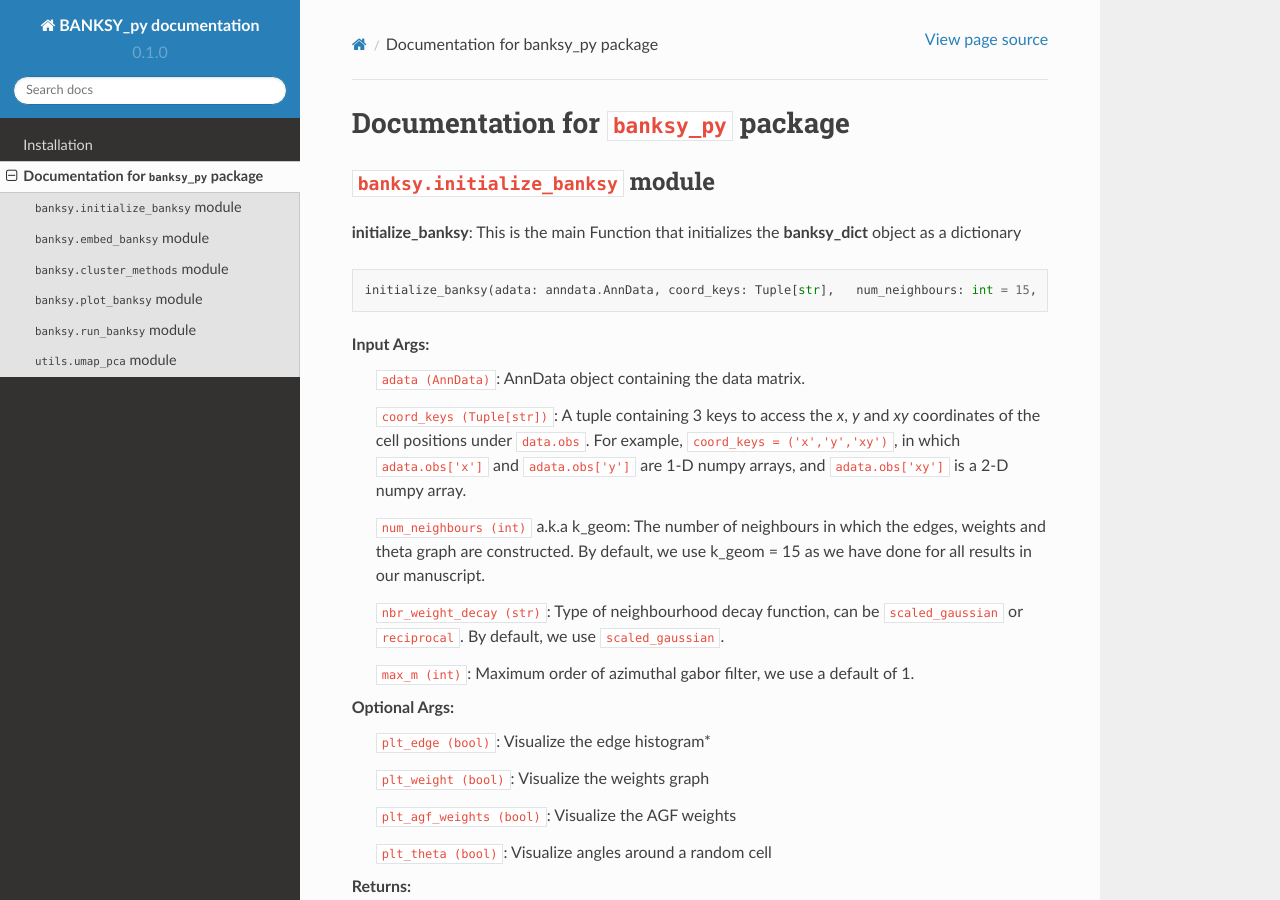
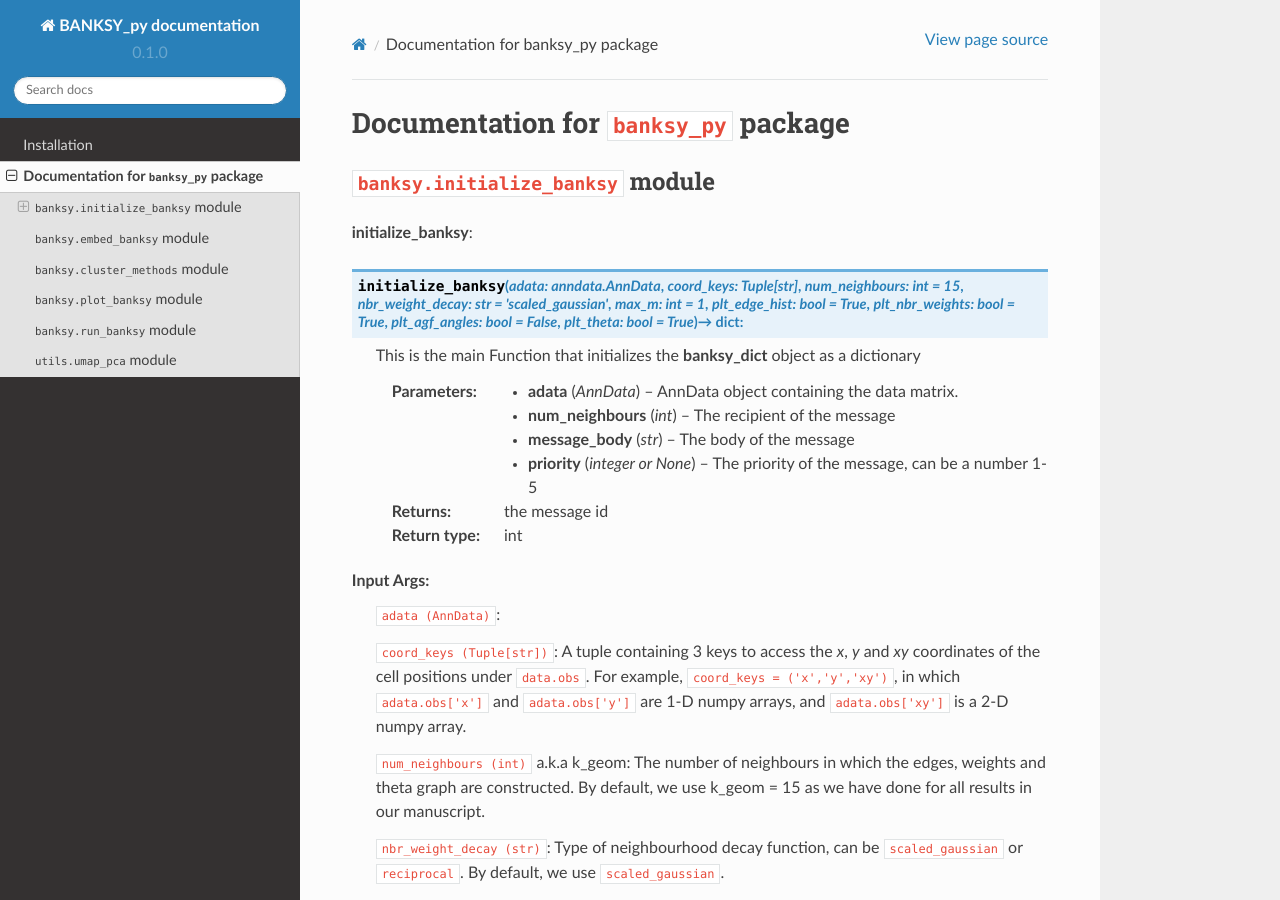
Before and after one commit to yifei-1021/read-the-docs, a Sphinx documentation site: the page built from docs/source/api.rst, in a window 1280 px wide and 900 px high. Built offline with Sphinx 7.4.7 and the Read the Docs theme 2.0.0, drawn with Linux system fonts in a browser that asks for light colours; pages that are not in the unit, such as notebooks, are missing from menus.

```diff
--- a/docs/source/api.rst
+++ b/docs/source/api.rst
@@ -3,15 +3,23 @@ Documentation for ``banksy_py`` package
 
 ``banksy.initialize_banksy`` module
 -------
-**initialize_banksy**: This is the main Function that initializes the **banksy_dict** object as a dictionary
+**initialize_banksy**:
 
-.. code-block:: python
+.. py:function:: initialize_banksy(adata: anndata.AnnData, coord_keys: Tuple[str],   num_neighbours: int = 15,   nbr_weight_decay: str = 'scaled_gaussian',   max_m: int = 1,  plt_edge_hist: bool = True, plt_nbr_weights: bool = True,  plt_agf_angles: bool = False,  plt_theta: bool = True ) -> dict:
 
-   initialize_banksy(adata: anndata.AnnData, coord_keys: Tuple[str],   num_neighbours: int = 15,   nbr_weight_decay: str = 'scaled_gaussian',   max_m: int = 1,  plt_edge_hist: bool = True, plt_nbr_weights: bool = True,  plt_agf_angles: bool = False,  plt_theta: bool = True ) -> dict:
+   This is the main Function that initializes the **banksy_dict** object as a dictionary
 
+   :param AnnData adata: AnnData object containing the data matrix.
+   :param int num_neighbours: The recipient of the message
+   :param str message_body: The body of the message
+   :param priority: The priority of the message, can be a number 1-5
+
+   :type priority: integer or None
+   :return: the message id
+   :rtype: int
 
 **Input Args**:
-   ``adata (AnnData)``: AnnData object containing the data matrix.
+   ``adata (AnnData)``:
 
    ``coord_keys (Tuple[str])``: A tuple containing 3 keys to access the `x`, `y` and `xy` coordinates of the cell positions under ``data.obs``. For example, ``coord_keys = ('x','y','xy')``, in which ``adata.obs['x']`` and ``adata.obs['y']`` are 1-D numpy arrays, and ``adata.obs['xy']`` is a 2-D numpy array.
 
```
